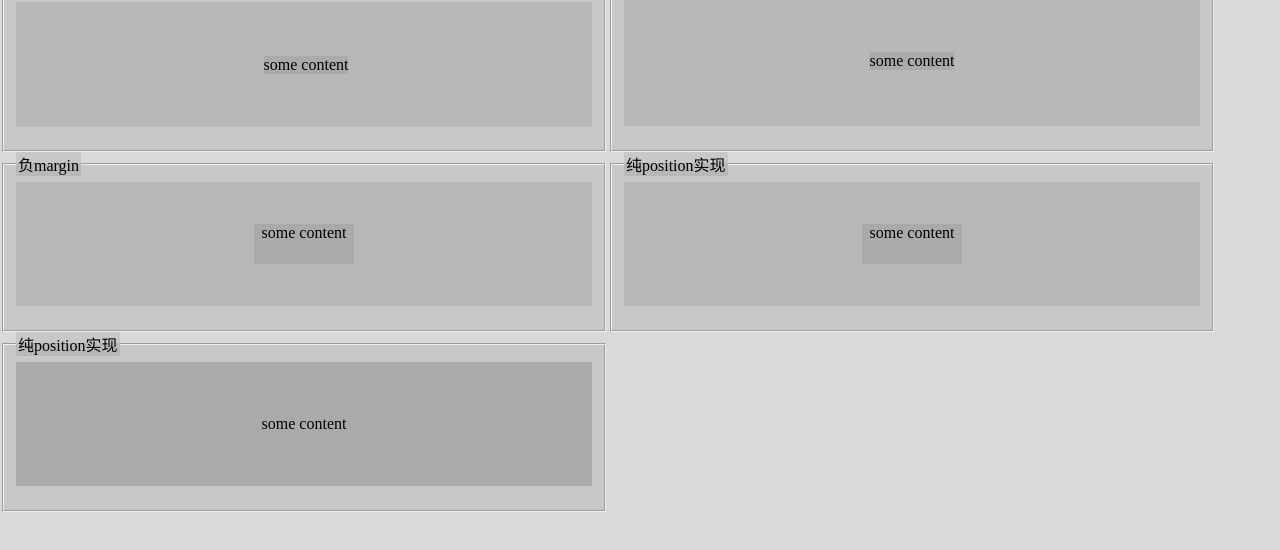
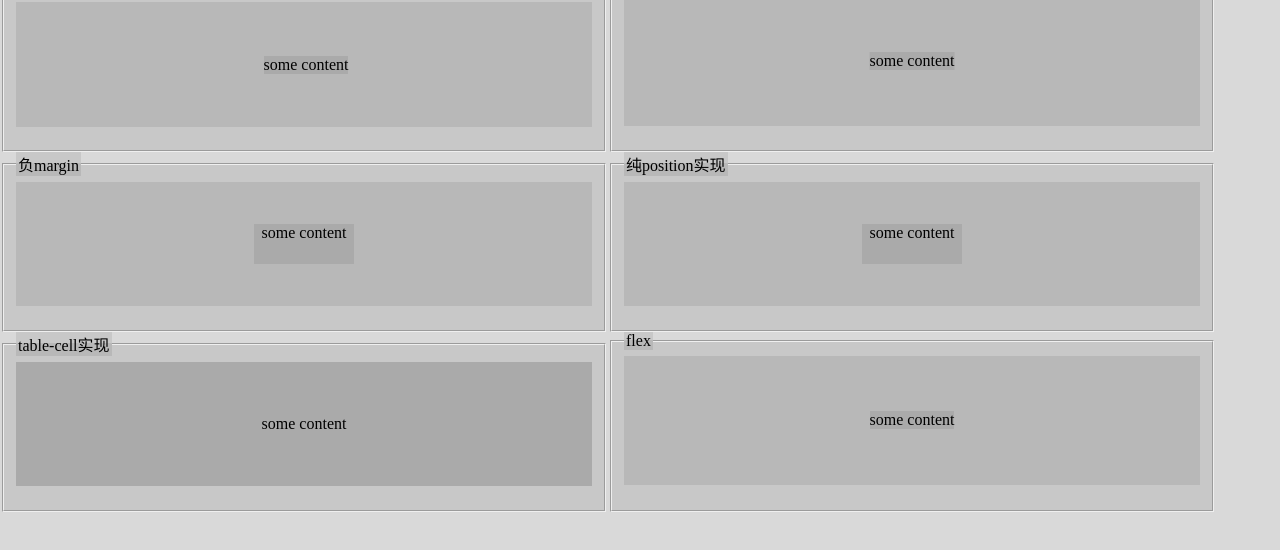
Before and after one commit to wu-rui/miao, a plain HTML site: page abs-center.html in a window 1280 px wide. Shown: the part 116-666 px from the top of the page. Drawn offline with Linux system fonts and the light colour scheme.

Commit message:
实现flex居中效果两种方法

```diff
--- a/abs-center.html
+++ b/abs-center.html
@@ -100,7 +100,20 @@
           text-align: center;
           vertical-align: middle;
         }
+        /* table-cell 如果外层没有table-cell，必须指定宽度为确定大小，不能为百分数
+        为了是实现调整效果，在外层加上table-cell */
+
+        /* flex实现-------------------------------- */
+        .flex .wrapper {
+         display: flex;
+         /* align-items: center;
+         text-justify: center; */
+        /* 两种方法 */
+        }
+      .flex .content {
+         margin: auto;
       }
+
     </style>
   </head>
   <body>
@@ -136,10 +149,20 @@
     <!-- table-cell实现----------------------------------------- -->
 
     <fieldset class="table-cell">
-      <legend>纯position实现</legend>
+      <legend>table-cell实现</legend>
       <div class="wrapper">
        <div class="content"> some content</div>
       </div>
     </fieldset>
+
+    <!-- flex实现---------------------------------------- -->
+    <fieldset class="flex">
+      <legend>flex</legend>
+      <div class="wrapper">
+       <div class="content"> some content</div>
+      </div>
+    </fieldset>
+
+
   </body>
 </html>
```
